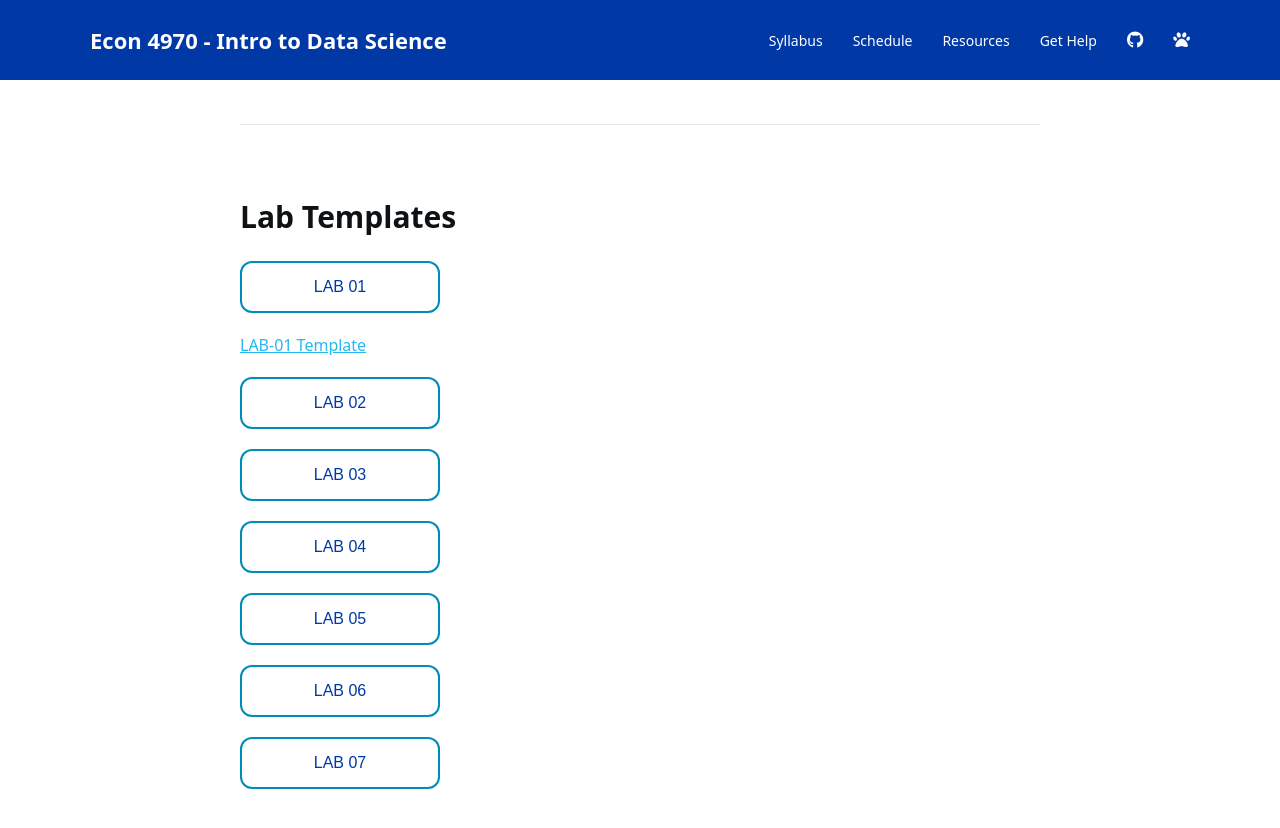
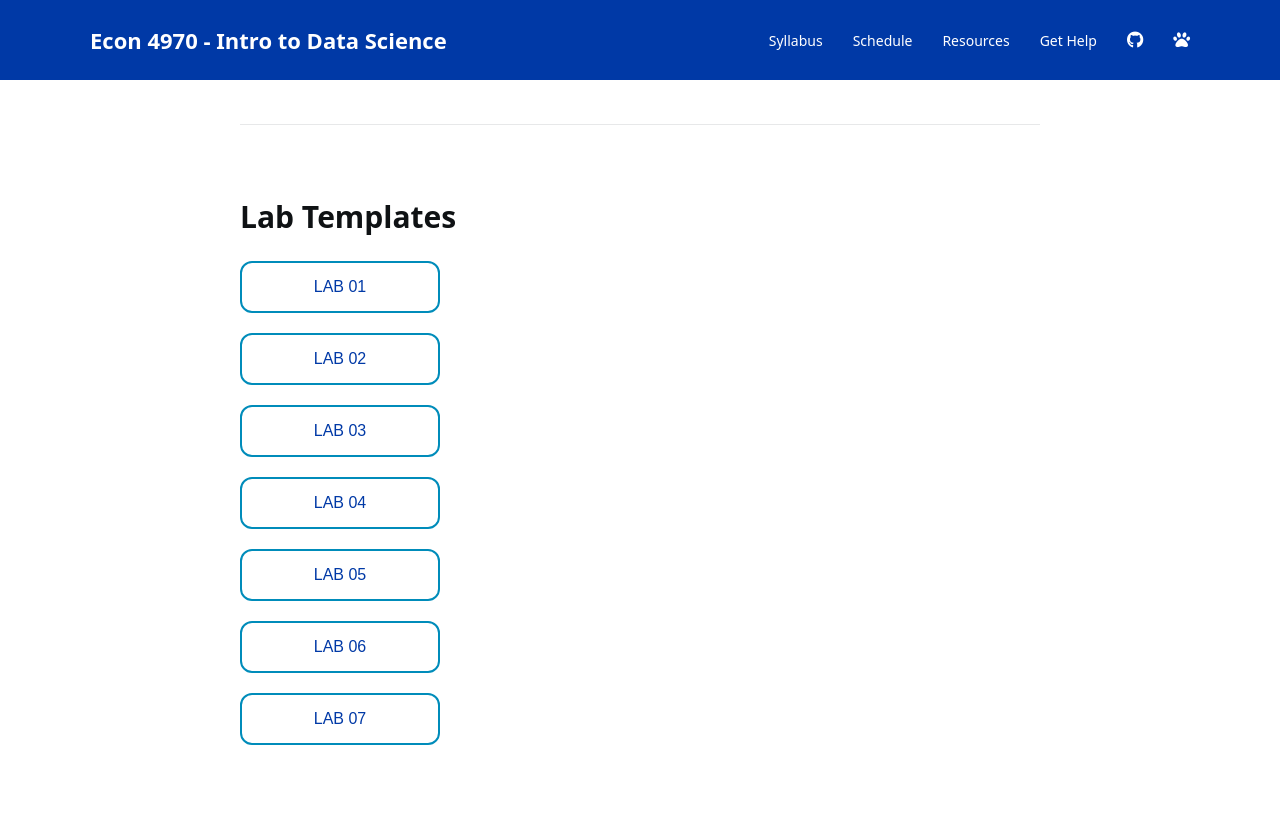
Before and after one commit to lalmada1/Intro-to-Data-Science-Econ-4970, a Jekyll site: the page built from templates.md, in a window 1280 px wide and 900 px high. Shown: the top 828 px of the window. Built offline with Jekyll 4.4.1, drawn with Linux system fonts in a browser that asks for light colours; nearby versions of some CDN libraries; a style sheet for code colours, icons or effects is not loaded.

Commit message:
Update templates.md

```diff
--- a/templates.md
+++ b/templates.md
@@ -20,10 +20,6 @@ raw-url: 'https://raw.githubusercontent.com/{{ site.github.owner_name }}/{{ site
 </a>
 
 <a href='{{raw-url}}/02-operators-and-descriptives/lab-02-template.rmd' target="_blank">
-   LAB-01 Template
-</a>
-
-<a href='{{raw-url}}/01-building-blocks-of-r/lab-01-template.rmd' target="_blank">
 <button type="button" class="button"> LAB 02 </button>
 </a>
 
```
